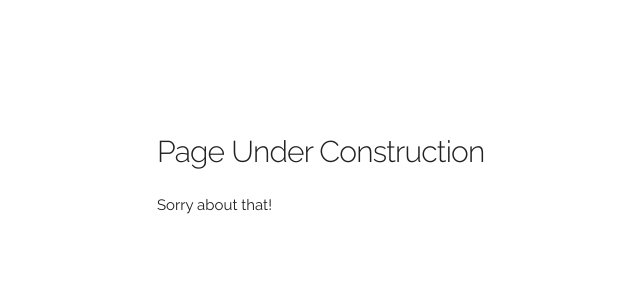
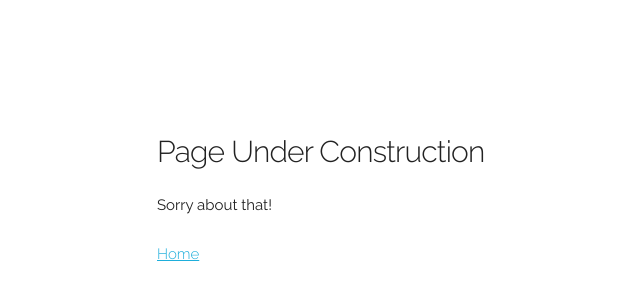
Before and after one commit to ecweiland/ecweiland.github.io, a plain HTML site: page about.html in a window 1280 px wide. Shown: the part 108-408 px from the top of the page, 3-643 px from the left. Drawn offline with Linux system fonts and the light colour scheme.

Commit message:
added home links to pages under construction

```diff
--- a/about.html
+++ b/about.html
@@ -38,6 +38,7 @@
                 <div class="one-half column" style="margin-top: 25%">
                     <h4>Page Under Construction</h4>
                     <p>Sorry about that!</p>
+                    <h6><a href="index.html">Home</a></h6>
                 </div>
             </div>
         </div>
```
Also changed, not shown: work.html (+1 -0 lines).
